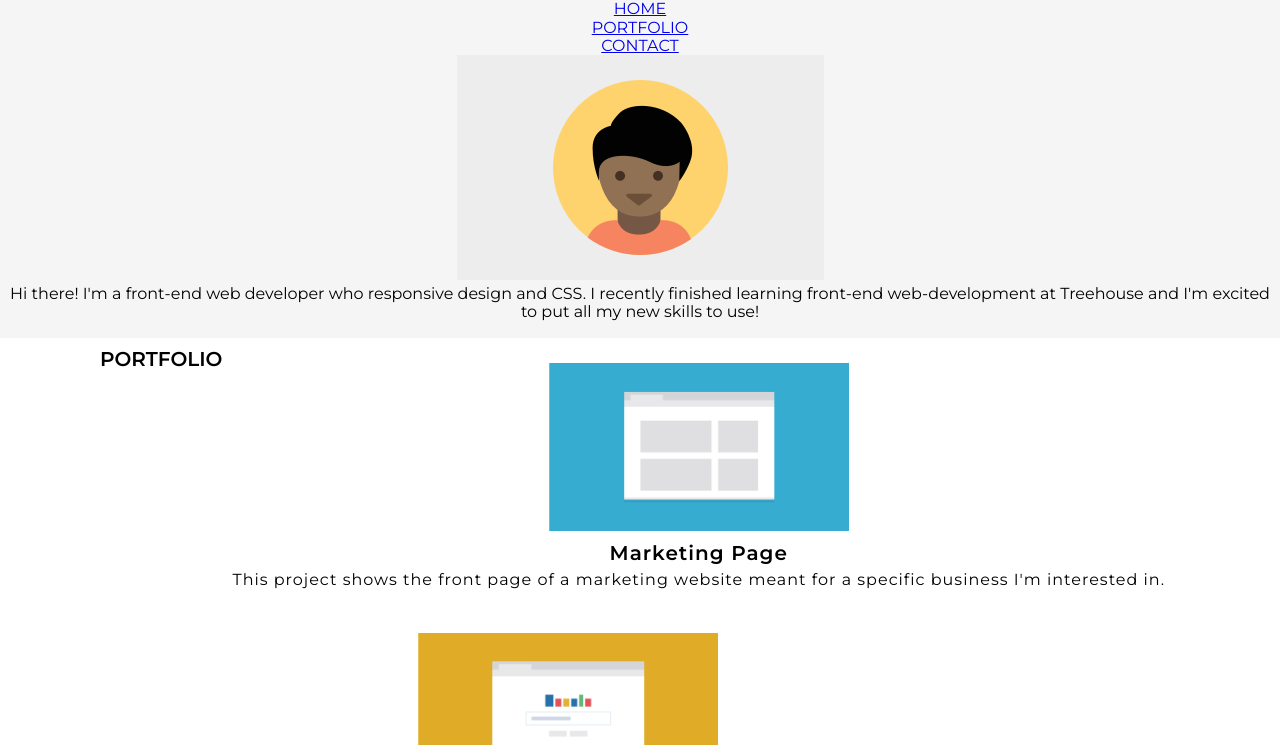
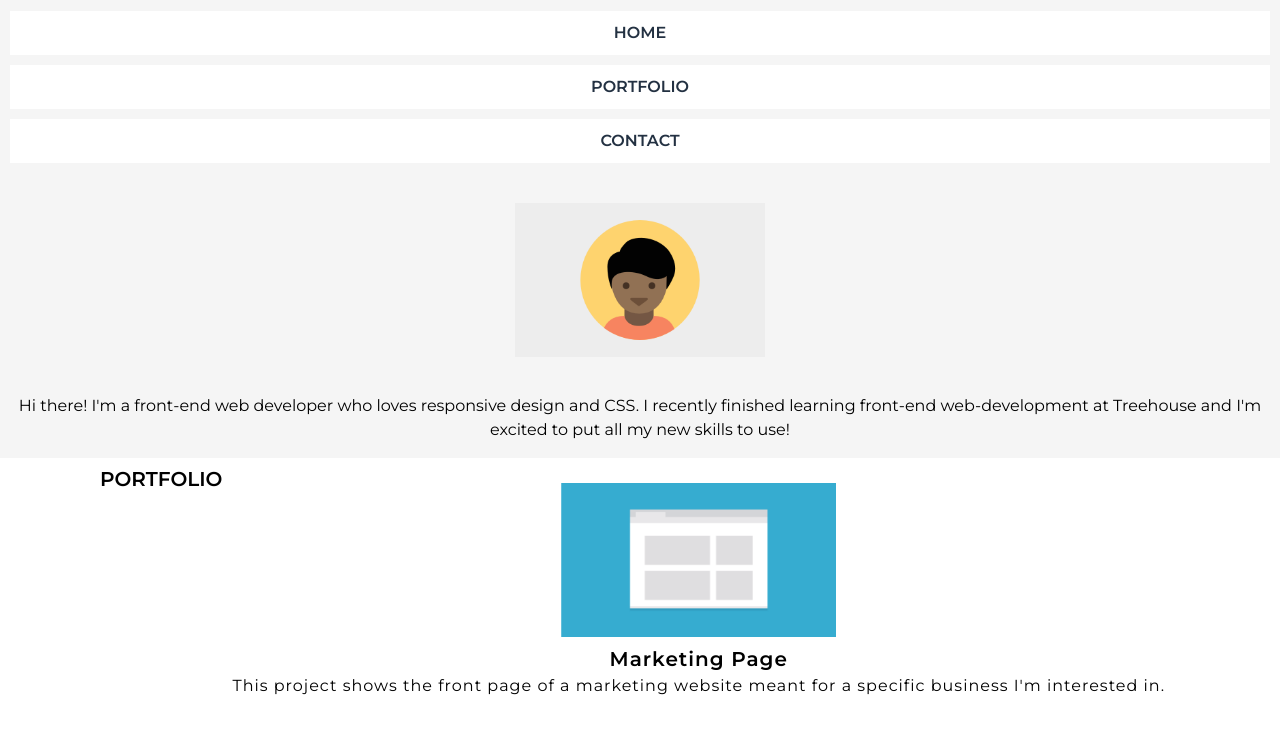
Before and after one commit to nicolasptrsn/techdegree-project-two, a plain HTML site: page index.html in a window 1280 px wide. Shown: the part 74-819 px from the top of the page. Drawn offline with Linux system fonts and the light colour scheme.

Commit message:
Added CS

```diff
--- a/css/style.css
+++ b/css/style.css
@@ -7,7 +7,16 @@
     font-family: 'Montserrat', sans-serif;
 }
 
-/* Header Styles */
+a {
+    text-decoration: none;
+    color: #233142;
+    font-weight: bold;
+}
+
+a:hover {
+    color: firebrick;
+    text-decoration: underline;
+}
 
 h1{
     margin-top: 0;
@@ -29,17 +38,39 @@ h3{
     font-size: 20px;
 }
 
+/* Header Styles */
+
 .main-header{
     text-align: center;
     padding: 1em 0;
     background-color: whitesmoke;
+    line-height: 1.5;
 }
 
+.main-nav li {
+    padding: 10px;
+    list-style: none;
+    background: white;
+    margin: 10px;
+    font-weight: bold;
+    text-decoration: none;
+}
+
+.profile-picture {
+    width: 250px;
+    margin: 30px;
+}
+
+/*.box {
+    width: 30%;
+    height: 200px;
+    border: 5px dashed #f7a239;
+  } */
 
 /* Portfolio Styles */
 
 .portfolio-img {
-    max-width: 300px;
+    max-width: 275px;
 }
 
 .container {
@@ -73,6 +104,15 @@ footer {
     background-color: whitesmoke;
     display: flex;
     justify-content: space-around;
+    padding: 30px;
+}
+
+.nav-mobile {
+    list-style: none;
+}
+
+.nav-li {
+    display: none;
 }
 
 /* Media Queries */
--- a/index.html
+++ b/index.html
@@ -24,8 +24,10 @@
                 </ul>
             </nav>
             <!--Profile-->
-            <img class="profile-picture" src="images/profile-pic.png" alt="profile picture">
-            <p>Hi there! I'm a front-end web developer who responsive design and CSS. I recently finished learning front-end web-development at Treehouse and I'm excited to put all my new skills to use!</p>
+            <div class="img-box">
+                <img class="profile-picture" src="images/profile-pic.png" alt="profile picture">
+            </div>
+            <p>Hi there! I'm a front-end web developer who loves responsive design and CSS. I recently finished learning front-end web-development at Treehouse and I'm excited to put all my new skills to use!</p>
         </div>
     </header>
     <!--Portfolio-->
```
